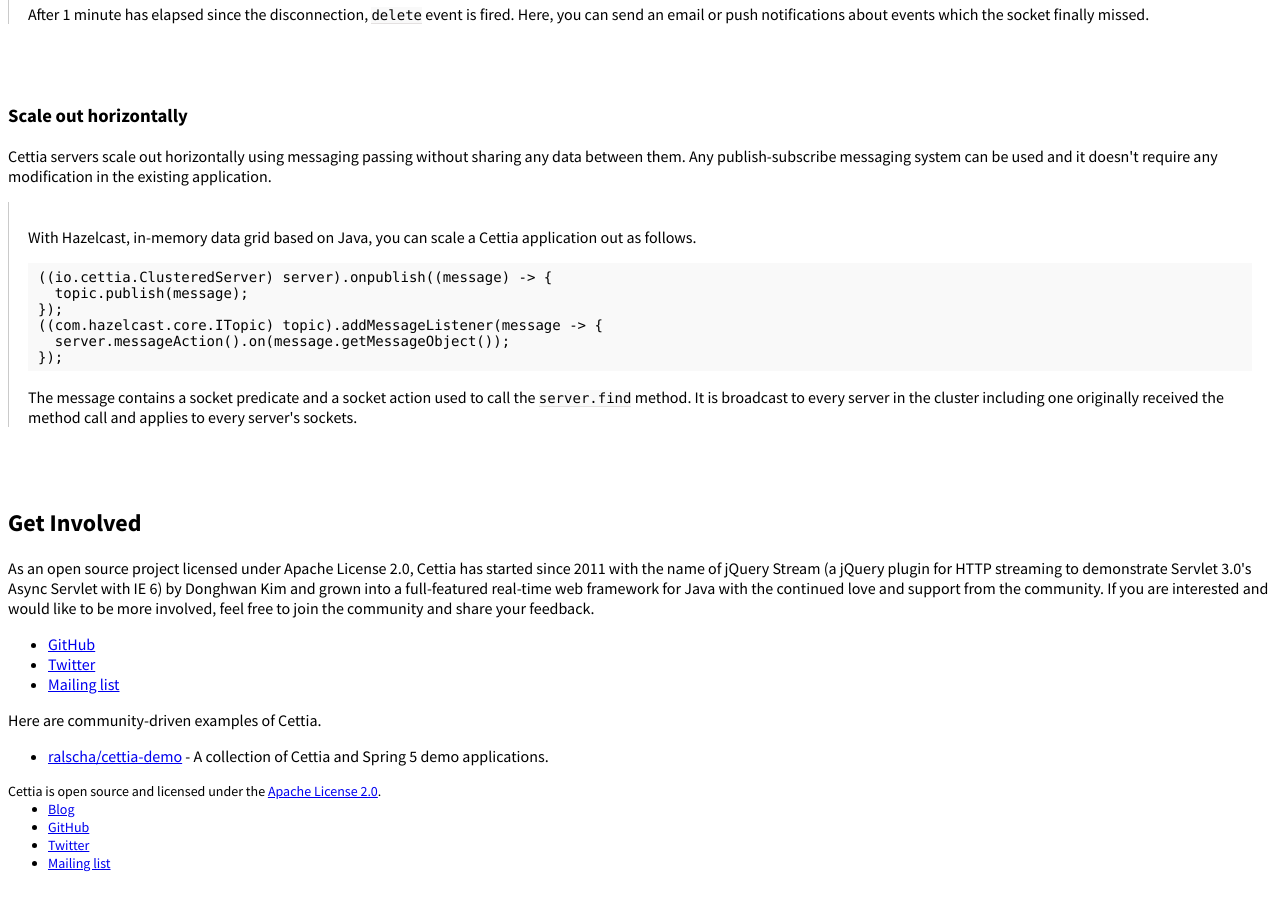
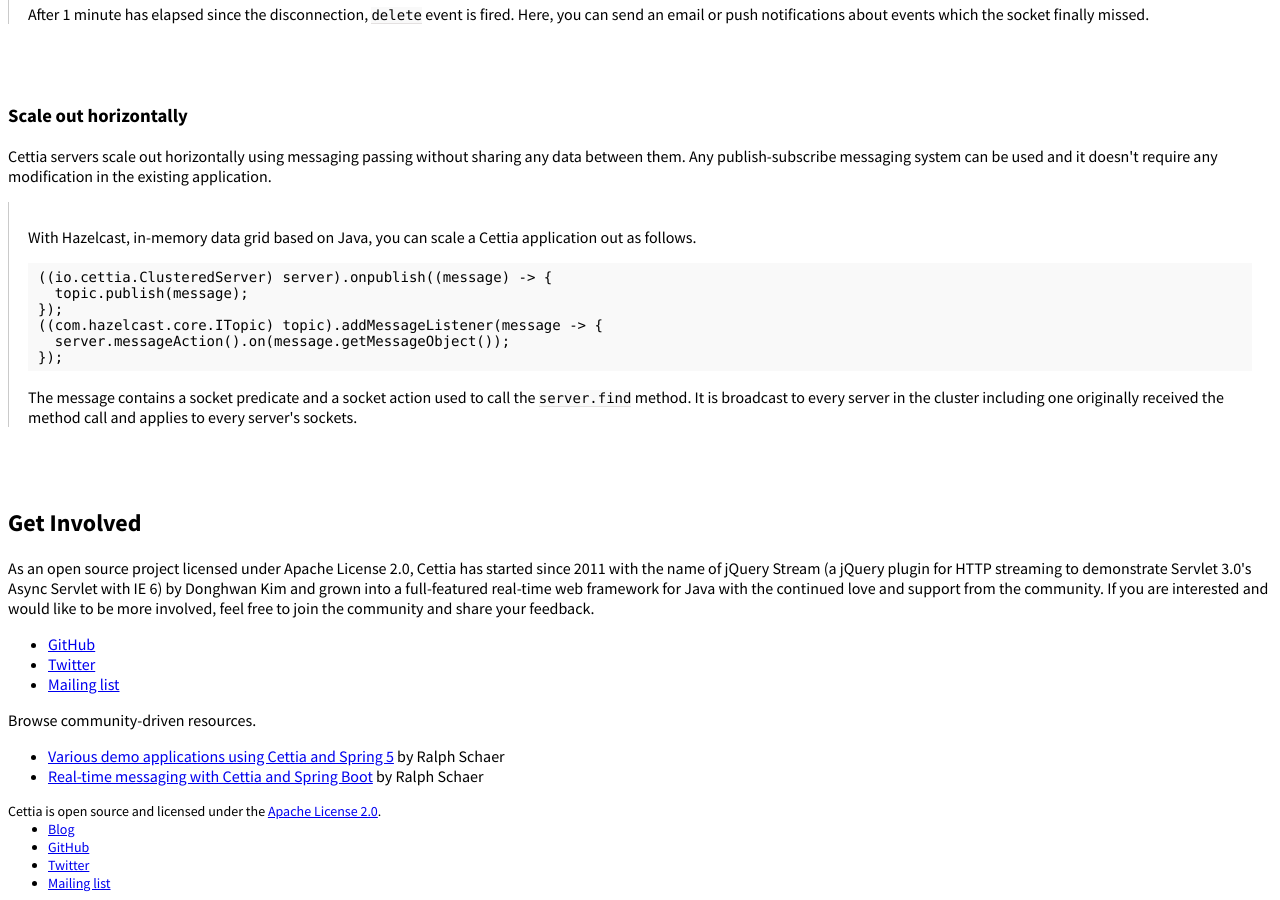
Before and after one commit to cettia/cettia.github.io, a Jekyll site: the page built from index.html, in a window 1280 px wide and 900 px high, scrolled down 5549 px. Built offline with Jekyll 4.4.1, drawn with Linux system fonts in a browser that asks for light colours; a style sheet for code colours, icons or effects is not loaded.

Commit message:
Add community-driven resource

```diff
--- a/index.html
+++ b/index.html
@@ -141,9 +141,10 @@ socket.onopen(v -> cache.forEach(args -> {
           <li><a href="https://twitter.com/flowersits" target="_blank">Twitter</a></li>
           <li><a href="http://groups.google.com/group/cettia" target="_blank">Mailing list</a></li>
         </ul>
-        <p>Here are community-driven examples of Cettia.</p>
+        <p>Browse community-driven resources.</p>
         <ul>
-          <li><a href="https://github.com/ralscha/cettia-demo" target="blank">ralscha/cettia-demo</a> - A collection of Cettia and Spring 5 demo applications.</li>
+          <li><a href="https://github.com/ralscha/cettia-demo" target="blank">Various demo applications using Cettia and Spring 5</a> by Ralph Schaer</li>
+          <li><a href="https://golb.hplar.ch/2019/01/cettia-springboot.html" target="blank">Real-time messaging with Cettia and Spring Boot</a> by Ralph Schaer</li>
         </ul>
       </section>
     </div>
```
